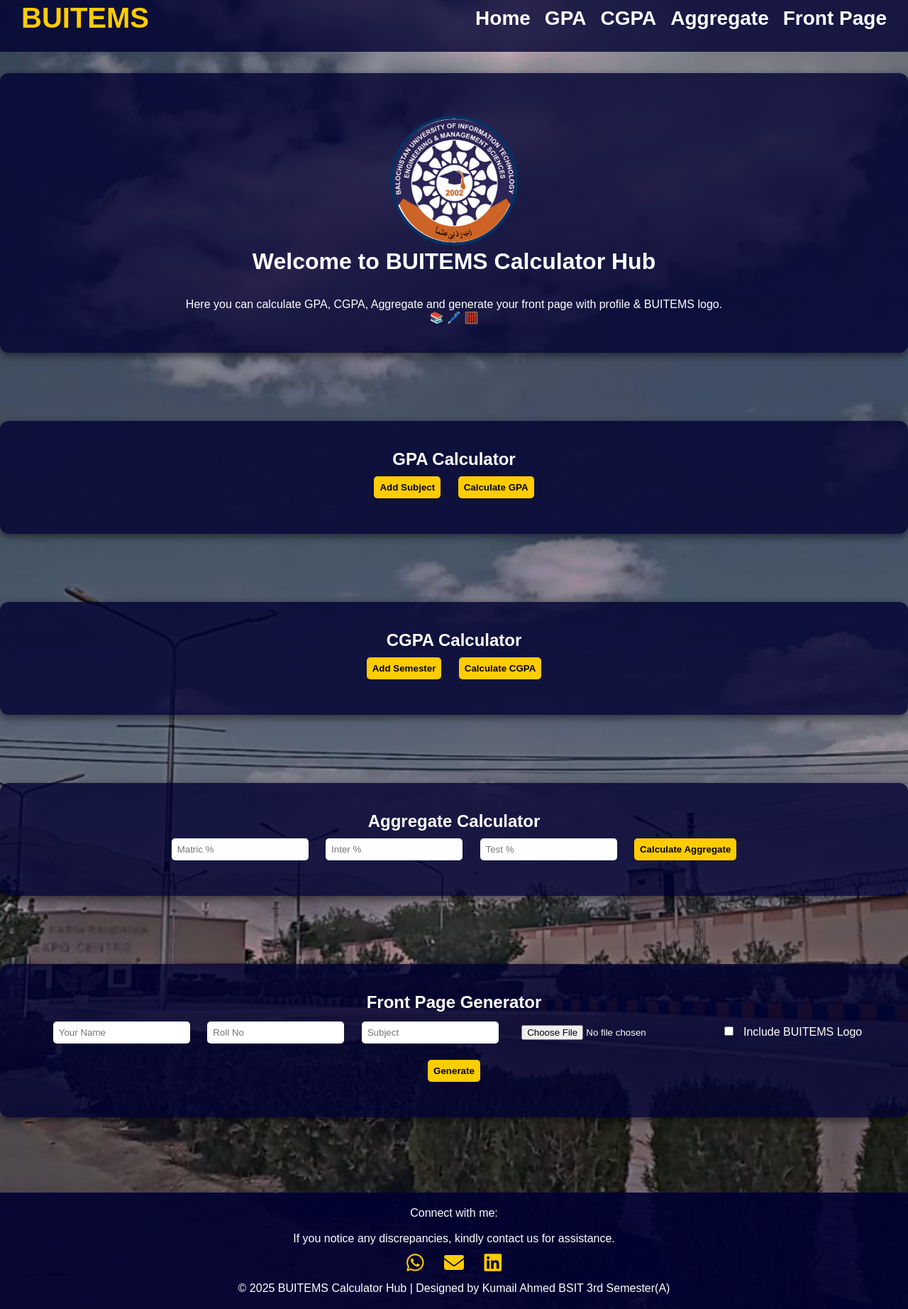
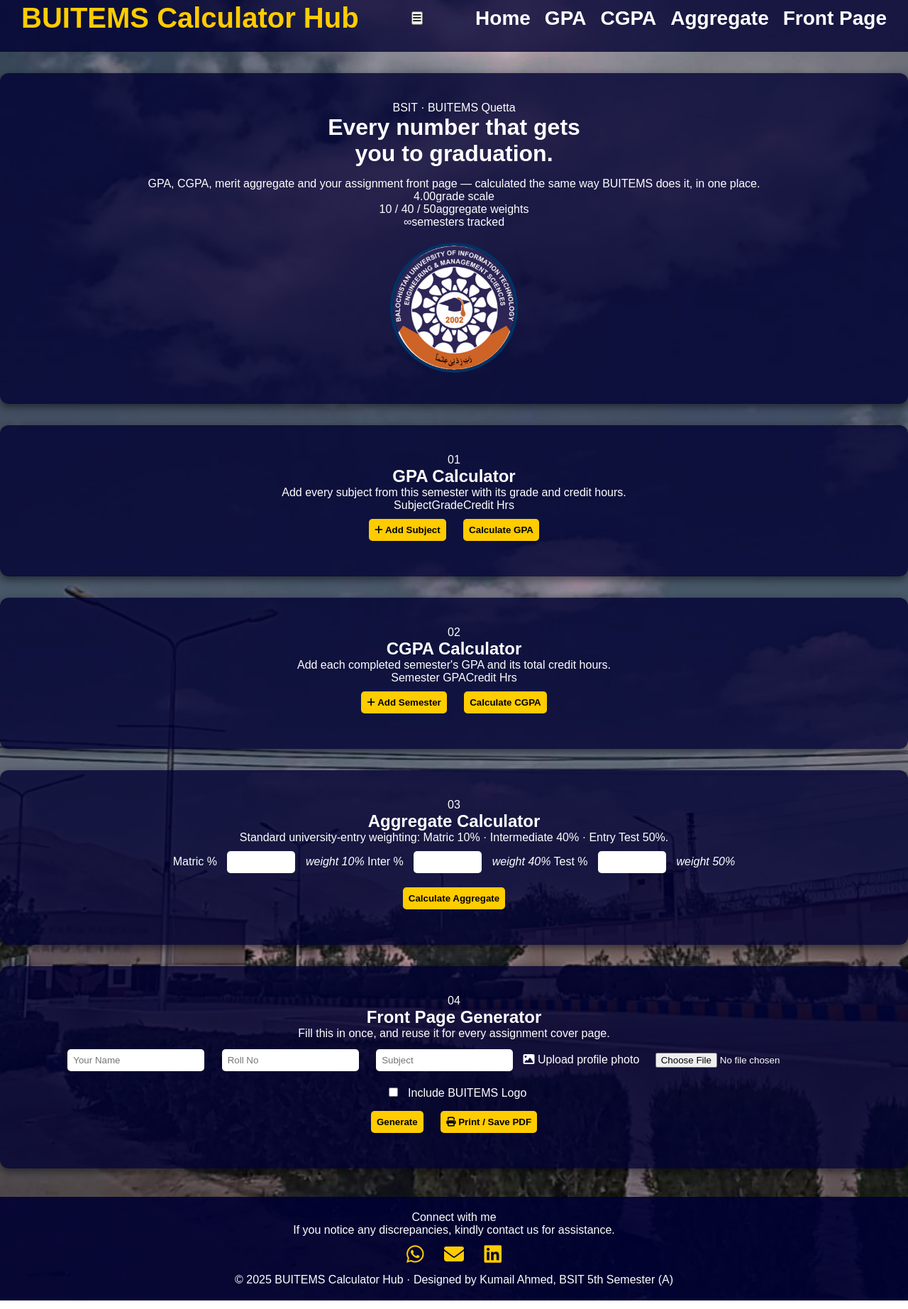
Before and after one commit to kumailahmedkakarr/calculator, a plain HTML site: page index.html in a window 1280 px wide. Shown: the part 22-1866 px from the top of the page at 71% size. Drawn offline with Linux system fonts and the light colour scheme.

Commit message:
Update index.html

```diff
--- a/index.html
+++ b/index.html
@@ -2,8 +2,14 @@
 <html lang="en">
 <head>
   <meta charset="UTF-8">
+  <meta name="viewport" content="width=device-width, initial-scale=1.0">
   <title>BUITEMS Calculator Hub</title>
   <link rel="stylesheet" href="style.css">
+
+  <!-- Fonts -->
+  <link rel="preconnect" href="https://fonts.googleapis.com">
+  <link rel="preconnect" href="https://fonts.gstatic.com" crossorigin>
+  <link href="https://fonts.googleapis.com/css2?family=Fraunces:opsz,wght@9..144,400;9..144,600;9..144,700&family=Inter:wght@400;500;600;700&family=JetBrains+Mono:wght@500;700&display=swap" rel="stylesheet">
 
   <!-- Font Awesome for icons -->
   <link rel="stylesheet" href="https://cdnjs.cloudflare.com/ajax/libs/font-awesome/6.5.0/css/all.min.css">
@@ -12,8 +18,9 @@
 
   <!-- Navbar -->
   <nav class="navbar">
-    <div class="logo">BUITEMS</div>
-    <ul>
+    <div class="logo">BUITEMS <span>Calculator Hub</span></div>
+    <button class="nav-toggle" id="navToggle" aria-label="Toggle menu"><i class="fas fa-bars"></i></button>
+    <ul id="navLinks">
       <li><a href="#home">Home</a></li>
       <li><a href="#gpa">GPA</a></li>
       <li><a href="#cgpa">CGPA</a></li>
@@ -24,76 +31,137 @@
 
   <!-- Home -->
   <section id="home" class="home-box">
-    <!-- Profile Image -->
+    <div class="home-inner">
+      <div class="home-text">
+        <p class="eyebrow">BSIT &middot; BUITEMS Quetta</p>
+        <h1>Every number that gets<br>you to graduation.</h1>
+        <p class="home-sub">GPA, CGPA, merit aggregate and your assignment front page &mdash; calculated the same way BUITEMS does it, in one place.</p>
+        <div class="stat-row">
+          <div class="stat-chip"><span>4.00</span>grade scale</div>
+          <div class="stat-chip"><span>10 / 40 / 50</span>aggregate weights</div>
+          <div class="stat-chip"><span>&infin;</span>semesters tracked</div>
+        </div>
+      </div>
+      <div class="home-photo">
         <img src="Assests/Screenshot 2025-08-23 212017.png" alt="Profile" class="home-profile">
-    <h1>Welcome to BUITEMS Calculator Hub</h1><br>
-    <p>Here you can calculate GPA, CGPA, Aggregate and generate your front page with profile & BUITEMS logo.</p>
-    <p>📚 🖊️ 🧮</p>
+      </div>
+    </div>
   </section>
-  <br><br/>
 
   <!-- GPA Calculator -->
   <section id="gpa" class="section">
+    <div class="section-head">
+      <span class="tab-index">01</span>
       <h2>GPA Calculator</h2>
+      <p class="section-note">Add every subject from this semester with its grade and credit hours.</p>
+    </div>
+
     <form id="gpaForm">
+      <div class="ledger-head gpa-cols">
+        <span>Subject</span><span>Grade</span><span>Credit Hrs</span><span></span>
+      </div>
       <div id="gpaInputs"></div>
-      <button type="button" onclick="addGPARow()">Add Subject</button>
-      <button type="submit">Calculate GPA</button>
+      <div class="form-actions">
+        <button type="button" class="btn-ghost" onclick="addGPARow()"><i class="fas fa-plus"></i> Add Subject</button>
+        <button type="submit" class="btn-solid">Calculate GPA</button>
+      </div>
     </form>
-    <p id="gpaResult"></p>
+    <div id="gpaResult" class="result-stamp" hidden></div>
   </section>
-  <br><br/>
 
   <!-- CGPA Calculator -->
   <section id="cgpa" class="section">
+    <div class="section-head">
+      <span class="tab-index">02</span>
       <h2>CGPA Calculator</h2>
+      <p class="section-note">Add each completed semester's GPA and its total credit hours.</p>
+    </div>
+
     <form id="cgpaForm">
+      <div class="ledger-head cgpa-cols">
+        <span>Semester GPA</span><span>Credit Hrs</span><span></span>
+      </div>
       <div id="cgpaInputs"></div>
-      <button type="button" onclick="addCGPARow()">Add Semester</button>
-      <button type="submit">Calculate CGPA</button>
+      <div class="form-actions">
+        <button type="button" class="btn-ghost" onclick="addCGPARow()"><i class="fas fa-plus"></i> Add Semester</button>
+        <button type="submit" class="btn-solid">Calculate CGPA</button>
+      </div>
     </form>
-    <p id="cgpaResult"></p>
+    <div id="cgpaResult" class="result-stamp" hidden></div>
   </section>
-  <br><br/>
 
   <!-- Aggregate Calculator -->
   <section id="aggregate" class="section">
+    <div class="section-head">
+      <span class="tab-index">03</span>
       <h2>Aggregate Calculator</h2>
+      <p class="section-note">Standard university-entry weighting: Matric 10% &middot; Intermediate 40% &middot; Entry Test 50%.</p>
+    </div>
+
     <form id="aggregateForm">
-      <input type="number" id="matric" placeholder="Matric %" required>
-      <input type="number" id="inter" placeholder="Inter %" required>
-      <input type="number" id="test" placeholder="Test %" required>
-      <button type="submit">Calculate Aggregate</button>
+      <div class="weight-inputs">
+        <label class="weight-field">
+          <span>Matric %</span>
+          <input type="number" id="matric" min="0" max="100" step="0.01" required>
+          <em>weight 10%</em>
+        </label>
+        <label class="weight-field">
+          <span>Inter %</span>
+          <input type="number" id="inter" min="0" max="100" step="0.01" required>
+          <em>weight 40%</em>
+        </label>
+        <label class="weight-field">
+          <span>Test %</span>
+          <input type="number" id="test" min="0" max="100" step="0.01" required>
+          <em>weight 50%</em>
+        </label>
+      </div>
+      <div class="form-actions">
+        <button type="submit" class="btn-solid">Calculate Aggregate</button>
+      </div>
     </form>
-    <p id="aggregateResult"></p>
+    <div id="aggregateResult" class="result-stamp" hidden></div>
   </section>
-  <br><br/>
 
   <!-- Front Page Generator -->
   <section id="frontpage" class="section">
+    <div class="section-head">
+      <span class="tab-index">04</span>
       <h2>Front Page Generator</h2>
-    <form>
+      <p class="section-note">Fill this in once, and reuse it for every assignment cover page.</p>
+    </div>
+
+    <form id="frontPageForm" onsubmit="return false;">
+      <div class="fp-grid">
         <input type="text" id="studentName" placeholder="Your Name" required>
         <input type="text" id="rollNo" placeholder="Roll No" required>
         <input type="text" id="subject" placeholder="Subject" required>
+        <label class="file-field">
+          <i class="fas fa-image"></i> <span id="fileLabel">Upload profile photo</span>
           <input type="file" id="profilePic" accept="image/*">
-      <label><input type="checkbox" id="includeLogo"> Include BUITEMS Logo</label>
-      <button type="button" onclick="generateFrontPage()">Generate</button>
+        </label>
+      </div>
+      <label class="checkbox-field">
+        <input type="checkbox" id="includeLogo"> Include BUITEMS Logo
+      </label>
+      <div class="form-actions">
+        <button type="button" class="btn-solid" onclick="generateFrontPage()">Generate</button>
+        <button type="button" class="btn-ghost" id="printFrontPage" onclick="window.print()"><i class="fas fa-print"></i> Print / Save PDF</button>
+      </div>
     </form>
     <div id="frontPageOutput"></div>
   </section>
-  <br><br/>
 
   <!-- Footer -->
   <footer class="footer">
-    <p>Connect with me:</p> <br>
-    <p>If you notice any discrepancies, kindly contact us for assistance.</p>
+    <p>Connect with me</p>
+    <p class="footer-note">If you notice any discrepancies, kindly contact us for assistance.</p>
     <div class="social-links">
-      <a href="https://wa.me/qr/7JQK3VRBR4AVD1" target="_blank"><i class="fab fa-whatsapp"></i></a>
-      <a href="mailto:kumailahmedofficial@gmail.com"><i class="fas fa-envelope"></i></a>
-      <a href="https://www.linkedin.com/in/kumail-ahmed-9351b2357" target="_blank"><i class="fab fa-linkedin"></i></a>
+      <a href="https://wa.me/qr/7JQK3VRBR4AVD1" target="_blank" rel="noopener" aria-label="WhatsApp"><i class="fab fa-whatsapp"></i></a>
+      <a href="mailto:kumailahmedofficial@gmail.com" aria-label="Email"><i class="fas fa-envelope"></i></a>
+      <a href="https://www.linkedin.com/in/kumail-ahmed-9351b2357" target="_blank" rel="noopener" aria-label="LinkedIn"><i class="fab fa-linkedin"></i></a>
     </div>
-    <p>&copy; 2025 BUITEMS Calculator Hub | Designed by Kumail Ahmed BSIT 3rd Semester(A)</p>
+    <p class="footer-credit">&copy; 2025 BUITEMS Calculator Hub &middot; Designed by Kumail Ahmed, BSIT 5th Semester (A)</p>
   </footer>
 
   <script src="script.js"></script>
```
Lines whose indentation alone changed are shown as unchanged.
